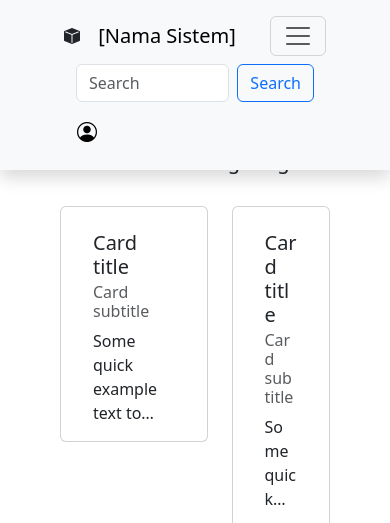
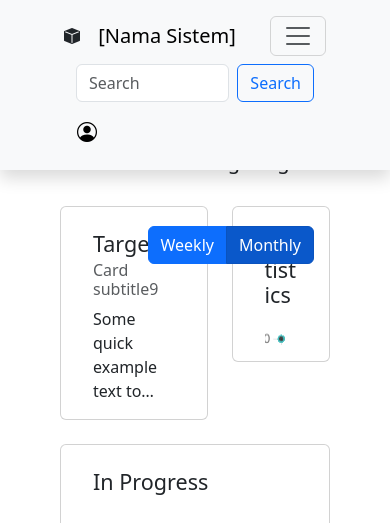
Before and after one commit to jovinjuan/web-project, a PHP site: page /myprogress.php in a window 390 px wide. Shown: the top 523 px of the page. Run offline with PHP 8.4, Linux system fonts and the light colour scheme.

Commit message:
Update myprogress.php

```diff
--- a/myprogress.php
+++ b/myprogress.php
@@ -28,7 +29,7 @@
         -webkit-line-clamp: 4;
         -webkit-box-orient: vertical;
         display: box;
-        line-clamp: 4; /* Standard property (not fully supported yet) */
+        line-clamp: 4;
         box-orient: vertical;
       }
       .inProgressTitle {
@@ -43,6 +44,14 @@
       /* In Progress Card Sama Tinggi Tanpa Perubahan Konten */
       .fixed-height-card {
         height: 235px;
+      }
+      .full-height-img {
+        height: 100%;
+      }
+      .statisticsToggle {
+        position: absolute;
+        top: 15px;
+        right: 15px;
       }
     </style>
   </head>
@@ -114,9 +123,9 @@
           <div class="col-7">
             <div class="card px-3 pt-2">
               <div class="card-body">
-                <h5 class="card-title">Card title</h5>
+                <h4 class="card-title">Target</h4>
                 <h6 class="card-subtitle mb-2 text-body-secondary">
-                  Card subtitle
+                  Card subtitle9
                 </h6>
                 <p class="card-text">
                   Some quick example text to build on the card title and make up
@@ -129,14 +138,58 @@
           <div class="col-5">
             <div class="card px-3 pt-2">
               <div class="card-body">
-                <h5 class="card-title">Card title</h5>
-                <h6 class="card-subtitle mb-2 text-body-secondary">
-                  Card subtitle
-                </h6>
-                <p class="card-text">
-                  Some quick example text to build on the card title and make up
-                  the bulk of the card's content.
-                </p>
+                <h4 class="card-title">Statistics</h4>
+                <h6 class="card-subtitle mb-2 text-body-secondary"></h6>
+                <p class="card-text"></p>
+                <div class="btn-group mt-1 statisticsToggle">
+                  <button id="weeklyBtn" class="btn btn-primary">Weekly</button>
+                  <button id="monthlyBtn" class="btn btn-primary active">
+                    Monthly
+                  </button>
+                </div>
+                <canvas id="statsLineChart" width="400" height="200"></canvas>
+                <script>
+                  window.onload = function () {
+                    const ctx = document
+                      .getElementById("statsLineChart")
+                      .getContext("2d");
+
+                    // Set up statistik
+                    const labels = [
+                      "Jan",
+                      "Feb",
+                      "Mar",
+                      "Apr",
+                      "May",
+                      "Jun",
+                      "Jul",
+                      "Aug",
+                      "Sep",
+                      "Oct",
+                      "Nov",
+                      "Dec",
+                    ];
+                    const data = {
+                      labels: labels,
+                      datasets: [
+                        {
+                          label: "Monthly Statistics",
+                          data: [10, 22, 3, 6, 18, 0, 0, 5, 12, 0, 0, 0],
+                          fill: false,
+                          borderColor: "rgb(75, 192, 192)",
+                          tension: 0.1,
+                        },
+                      ],
+                    };
+                    // Config Statistik
+                    const config = {
+                      type: "line",
+                      data: data,
+                    };
+                    // Buat Statistik
+                    new Chart(ctx, config);
+                  };
+                </script>
               </div>
             </div>
           </div>
@@ -169,7 +222,7 @@
                             <h5 class="card-title inProgressTitle">
                               ducimus qui blanditiis praesentium
                             </h5>
-                            <p class="card-text">
+                            <p class="card-text p-0">
                               "At vero eos et accusamus et iusto odio
                               dignissimos ducimus qui blanditiis praesentium
                               voluptatum deleniti atque corrupti quos dolores et
@@ -178,6 +231,15 @@
                               deserunt mollitia animi, id est laborum et dolorum
                               fuga.
                             </p>
+                            <progress id="progress" value="32" max="100">
+                              32%
+                            </progress>
+                            <!-- Continue Button -->
+                            <div
+                              class="btn btn-primary position-absolute bottom-0 end-0 m-3"
+                            >
+                              >
+                            </div>
                           </div>
                         </div>
                       </div>
@@ -200,7 +262,7 @@
                             <h5 class="card-title inProgressTitle">
                               ducimus qui blanditiis praesentium
                             </h5>
-                            <p class="card-text">
+                            <p class="card-text p-0">
                               "At vero eos et accusamus et iusto odio
                               dignissimos ducimus qui blanditiis praesentium
                               voluptatum deleniti atque corrupti quos dolores et
@@ -209,6 +271,15 @@
                               deserunt mollitia animi, id est laborum et dolorum
                               fuga.
                             </p>
+                            <progress id="progress" value="32" max="100">
+                              32%
+                            </progress>
+                            <!-- Continue Button -->
+                            <div
+                              class="btn btn-primary position-absolute bottom-0 end-0 m-3"
+                            >
+                              >
+                            </div>
                           </div>
                         </div>
                       </div>
@@ -231,7 +302,7 @@
                             <h5 class="card-title inProgressTitle">
                               ducimus qui blanditiis praesentium
                             </h5>
-                            <p class="card-text">
+                            <p class="card-text p-0">
                               "At vero eos et accusamus et iusto odio
                               dignissimos ducimus qui blanditiis praesentium
                               voluptatum deleniti atque corrupti quos dolores et
@@ -240,6 +311,15 @@
                               deserunt mollitia animi, id est laborum et dolorum
                               fuga.
                             </p>
+                            <progress id="progress" value="32" max="100">
+                              32%
+                            </progress>
+                            <!-- Continue Button -->
+                            <div
+                              class="btn btn-primary position-absolute bottom-0 end-0 m-3"
+                            >
+                              >
+                            </div>
                           </div>
                         </div>
                       </div>
@@ -262,7 +342,7 @@
                             <h5 class="card-title inProgressTitle">
                               ducimus qui blanditiis praesentium
                             </h5>
-                            <p class="card-text">
+                            <p class="card-text p-0">
                               "At vero eos et accusamus et iusto odio
                               dignissimos ducimus qui blanditiis praesentium
                               voluptatum deleniti atque corrupti quos dolores et
@@ -271,6 +351,55 @@
                               deserunt mollitia animi, id est laborum et dolorum
                               fuga.
                             </p>
+                            <progress id="progress" value="32" max="100">
+                              32%
+                            </progress>
+                            <!-- Continue Button -->
+                            <div
+                              class="btn btn-primary position-absolute bottom-0 end-0 m-3"
+                            >
+                              >
+                            </div>
+                          </div>
+                        </div>
+                      </div>
+                    </div>
+                    <!-- Card 5 -->
+                    <div
+                      class="card mx-2 fixed-height-card"
+                      style="max-width: 432px"
+                    >
+                      <div class="row g-0 py-3">
+                        <div class="col-md-4" style="height: 204px">
+                          <img
+                            src="/pic/bookcover1.webp"
+                            class="img-fluid rounded-start full-height-img"
+                            alt="..."
+                          />
+                        </div>
+                        <div class="col-md-8">
+                          <div class="card-body">
+                            <h5 class="card-title inProgressTitle">
+                              ducimus qui blanditiis praesentium
+                            </h5>
+                            <p class="card-text p-0">
+                              "At vero eos et accusamus et iusto odio
+                              dignissimos ducimus qui blanditiis praesentium
+                              voluptatum deleniti atque corrupti quos dolores et
+                              quas molestias excepturi sint occaecati cupiditate
+                              non provident, similique sunt in culpa qui officia
+                              deserunt mollitia animi, id est laborum et dolorum
+                              fuga.
+                            </p>
+                            <progress id="progress" value="32" max="100">
+                              32%
+                            </progress>
+                            <!-- Continue Button -->
+                            <div
+                              class="btn btn-primary position-absolute bottom-0 end-0 m-3"
+                            >
+                              >
+                            </div>
                           </div>
                         </div>
                       </div>
```
Also changed, not shown: other parts of myprogress.php (+22 -16 lines).
